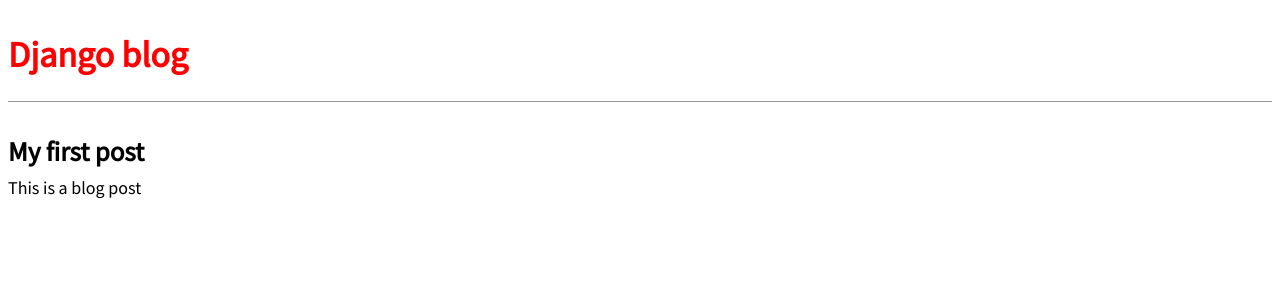
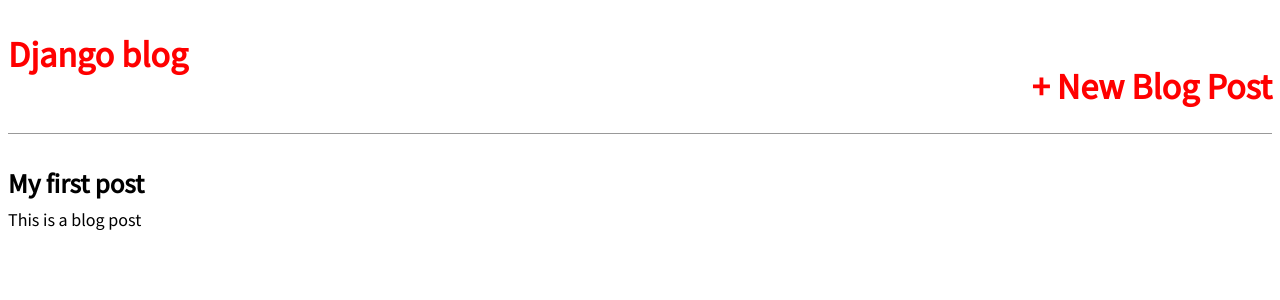
Before and after one commit to gesteves91/blog, a Django app: page /post/1/ in a window 1280 px wide. Shown: the top 300 px of the page. Run offline with Django 4.2, Linux system fonts and the light colour scheme; data comes from the database, SQL or seed files in the repository; both versions use the stored data as it was after the commit.

Commit message:
add the form to include a blog post

```diff
--- a/blog/urls.py
+++ b/blog/urls.py
@@ -1,7 +1,8 @@
 from django.urls import path
-from .views import BlogListView, BlogDetailView
+from .views import BlogListView, BlogDetailView, BlogCreateView
 
 urlpatterns = [
     path('', BlogListView.as_view(), name='home'),
     path('post/<int:pk>/', BlogDetailView.as_view(), name='post_detail'),
+    path('post/new/', BlogCreateView.as_view(), name='post_new'),
 ]
--- a/blog/views.py
+++ b/blog/views.py
@@ -1,4 +1,5 @@
 from django.views.generic import ListView, DetailView
+from django.views.generic.edit import CreateView
 from .models import Post
 
 class BlogListView(ListView):
@@ -9,4 +10,7 @@
     model = Post
     template_name = 'post_detail.html'
 
-# Create your views here.
+class BlogCreateView(CreateView):
+    model = Post
+    template_name = 'post_new.html'
+    fields = ['title', 'author', 'body']
--- a/django_project/urls.py
+++ b/django_project/urls.py
@@ -17,6 +17,7 @@
 from django.urls import path, include
 
 urlpatterns = [
+
     path('admin/', admin.site.urls),
     path('', include('blog.urls')),
 ]
--- a/templates/base.html
+++ b/templates/base.html
@@ -7,7 +7,12 @@
     </head>
     <body>
         <header>
-            <h1><a href="{% url 'home' %}">Django blog</a></h1>
+            <div class="nav-left">
+                <h1><a href="{% url 'home' %}">Django blog</a></h1>
+            </div>
+            <div class="nav-right">
+                <h1><a href="{% url 'post_new' %}">+ New Blog Post</a></h1>
+            </div>
         </header>
         <div>
             {% block content %}
```
Also changed, not shown: templates/post_new.html (added, +9 -0 lines), db.sqlite3.
